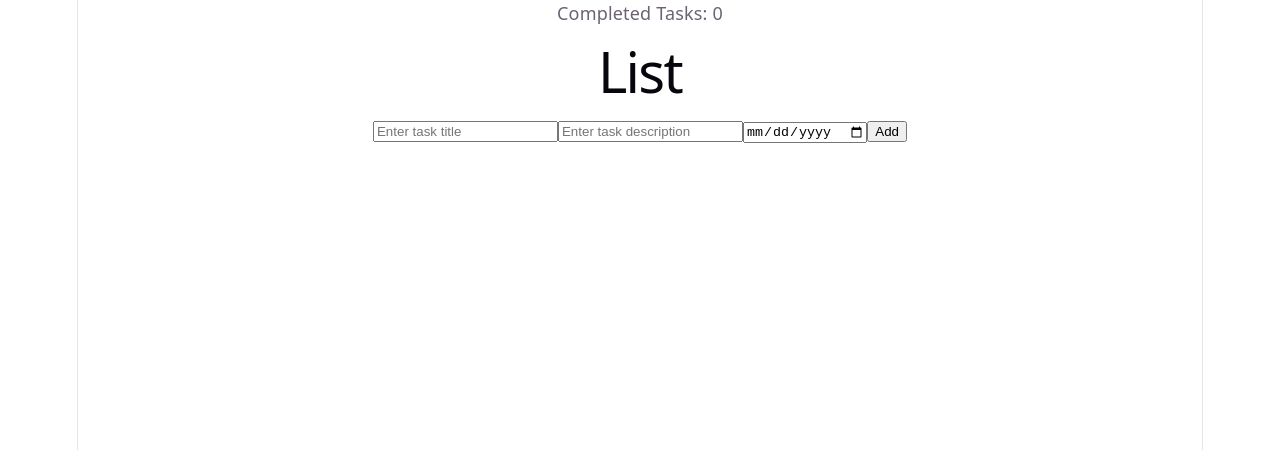
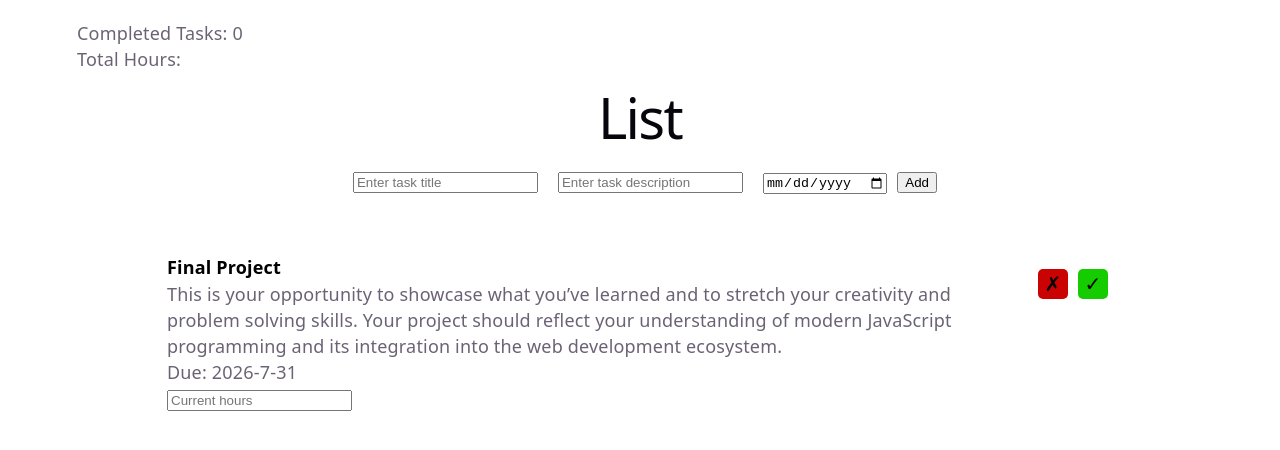
Before and after one commit to SkylerS-2028/final-project, a React (Vite) app: page / in a window 1280 px wide. Shown: the top 450 px of the page. Built offline with nearby package versions, Linux system fonts and the light colour scheme.

Commit message:
Styled ToDoList

```diff
--- a/src/App.jsx
+++ b/src/App.jsx
@@ -3,11 +3,7 @@ import ToDoList from "./ToDoList";
 function App() {
   return (
     <div>
-      <ToDoList
-        //title="Item 1"
-        //description="item 1 description"
-        //due="Today"
-      />
+      <ToDoList/>
     </div>
   );
 }
--- /dev/null
+++ b/src/ToDoList.css
@@ -0,0 +1,75 @@
+.list-item {
+    background-color: white;
+    list-style-type: none;
+    border-radius: 5px;
+    text-align: left;
+    margin: 30px;
+    display: flex;
+    justify-content: space-between;
+    align-items: flex-start;
+}
+
+input{
+    margin: 10px
+}
+
+.list-display{
+    margin-top: 20px;
+}
+
+#hours {
+    margin: 0;
+}
+
+.task-content{
+    flex: 1;
+    margin-left: 20px;
+    margin-bottom: 20px;
+}
+
+.productivity-information{
+    text-align: left;
+}
+
+button{
+    margin: 5px;
+}
+
+#add-button{
+    margin: 0;
+}
+
+.remove-buttons {
+    display: flex;
+    margin-top: 20px;
+    margin-right: 50px;
+    padding: 10px;
+}
+
+#delete-task:hover {
+    background: #970202;
+}
+
+#delete-task {
+    background: #ca0202;
+    font-size: 20px;
+    border-radius: 5px;
+    width: 30px;
+    height: 30px;
+    cursor: pointer;
+    border: none;
+}
+
+#complete-task:hover {
+    background: #0f9900;
+}
+
+#complete-task {
+    background: #14cc00;
+    font-size: 20px;
+    border-radius: 5px;
+    width: 30px;
+    height: 30px;
+    cursor: pointer;
+    border: none;
+}
--- a/src/ToDoList.jsx
+++ b/src/ToDoList.jsx
@@ -1,19 +1,39 @@
-import { useState } from 'react'
+import { useState } from 'react';
+import './ToDoList.css';
+
+/*
+Features to add:
+- Scheduling/ planner aspect
+- Hours of productivity
+*/
 
 function ToDoList(){
+
+    // Task information
     const [tasks, setTasks] = useState(
         {
-            title:[],
-            description:[],
-            due:[],
+            title:["Final Project"],
+            description:["This is your opportunity to showcase what you’ve learned and to stretch your creativity and problem solving skills. Your project should reflect your understanding of modern JavaScript programming and its integration into the web development ecosystem."],
+            due:["2026-7-31"],
+            hours:[0]
         }
     );
 
+    // New task information placeholders
     const [newTask, setNewTask] = useState ("");
     const [newDescr, setNewDescr] = useState("");
     const [newDue, setNewDue] = useState("");
 
+    // Productivity information
     const [completed, setCompleted] = useState(0);
+    //const [finishedHours, setFinishedHours] = useState(0);
+    //const [progressHours, setProgressHours] = useState(0);
+
+    // Functions
+        function changeHours(){
+            console.log(tasks);
+            setTasks()
+        }
 
         function addTask(){
             if(newTask.trim() !== "" && newDescr.trim() !== "" && newDue !== ""){
@@ -21,7 +41,8 @@ function ToDoList(){
                 setTasks(prev => ({
                     title: [...prev.title, newTask],
                     description: [...prev.description, newDescr],
-                    due:[...prev.description, newDue]
+                    due:[...prev.due, newDue],
+                    hours: [...prev.hours, 0]
                 }));
                 setNewTask("");
                 setNewDescr("");
@@ -59,9 +80,13 @@ function ToDoList(){
             setCompleted(completed + 1);
         }
 
+    // HTML
     return(
-        <div>
-            <p>Completed Tasks: {completed}</p>
+        <div className = 'list-display' >
+            <div className='productivity-information'>
+                <p>Completed Tasks: {completed}</p>
+                <p>Total Hours: </p>
+            </div>
             <h1>List</h1>
 
             <div>
@@ -86,17 +111,27 @@ function ToDoList(){
                 onChange={(e) => setNewDue(e.target.value)}
                 />
 
-                <button onClick={addTask}>Add</button>
+                <button id="add-button" onClick={addTask}>Add</button>
             </div>
 
             <ol>
                 {tasks.title.map((task, index) =>
-                <li key={index}>
-                    <span>{task}</span>
-                    <span>{tasks.description[index]}</span>
-                    <span>{tasks.due[index]}</span>
-                    <button onClick={() => deleteItem(index)}>Delete</button>
-                    <button onClick={() => completeItem(index)}>Complete</button>
+                <li className='list-item' key={index}>
+                    <div className='task-content'>
+                        <p style={{ color: 'black', fontWeight: 'bold', paddingTop: '20px' }}>{task}</p>
+                        <p>{tasks.description[index]}</p>
+                        <p>Due: {tasks.due[index]}</p>
+                        <input
+                        type="number"
+                        placeholder="Current hours"
+                        id="hours"
+                        onChange={changeHours}
+                        />
+                    </div>
+                    <div className='remove-buttons'>
+                        <button id='delete-task' onClick={() => deleteItem(index)}>✗</button>
+                        <button id='complete-task' onClick={() => completeItem(index)}>✓</button>
+                    </div>
                 </li>)}
             </ol>
         </div>
--- a/src/index.css
+++ b/src/index.css
@@ -59,7 +59,6 @@ body {
   max-width: 100%;
   margin: 0 auto;
   text-align: center;
-  border-inline: 1px solid var(--border);
   min-height: 100svh;
   display: flex;
   flex-direction: column;
```
Also changed, not shown: src/App.css (deleted, +0 -184 lines).
